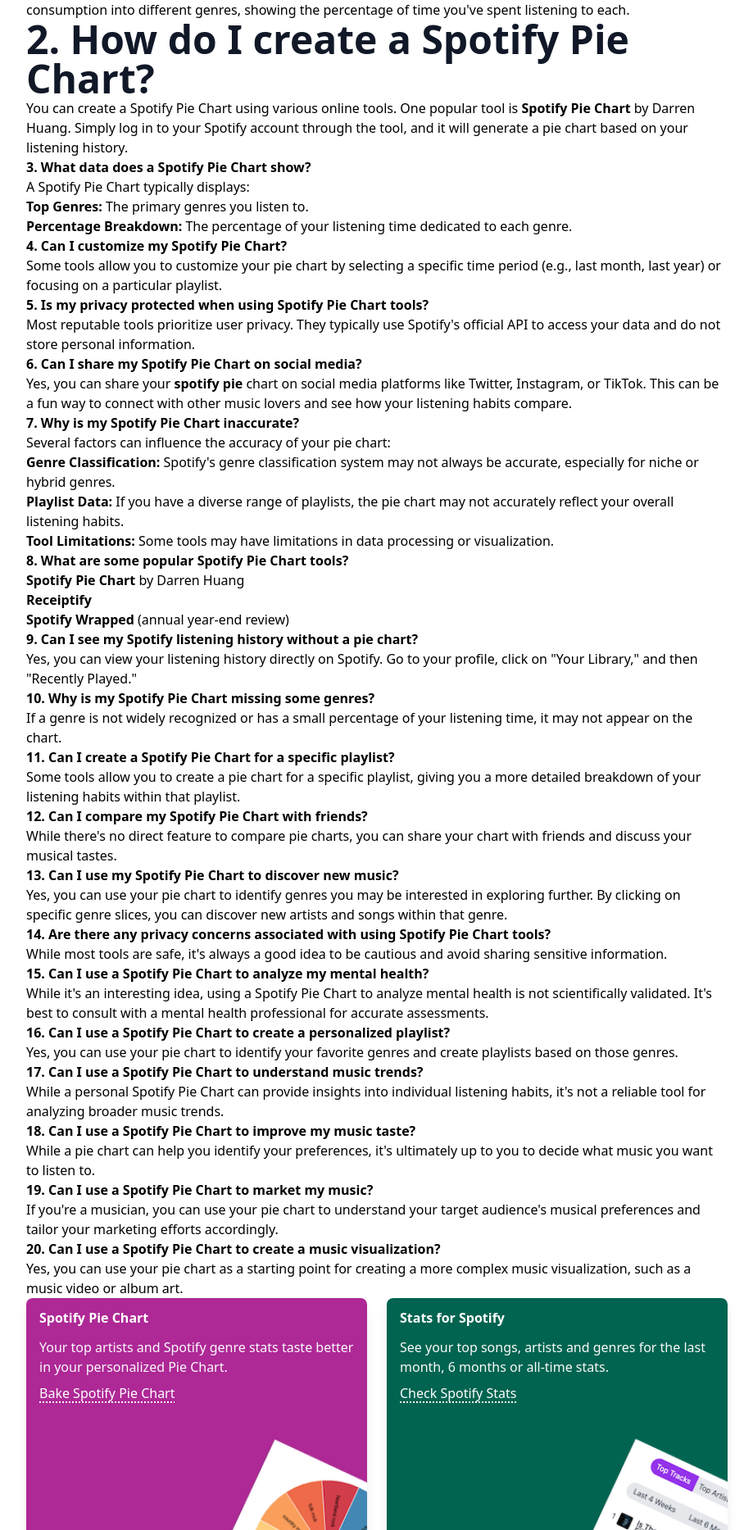
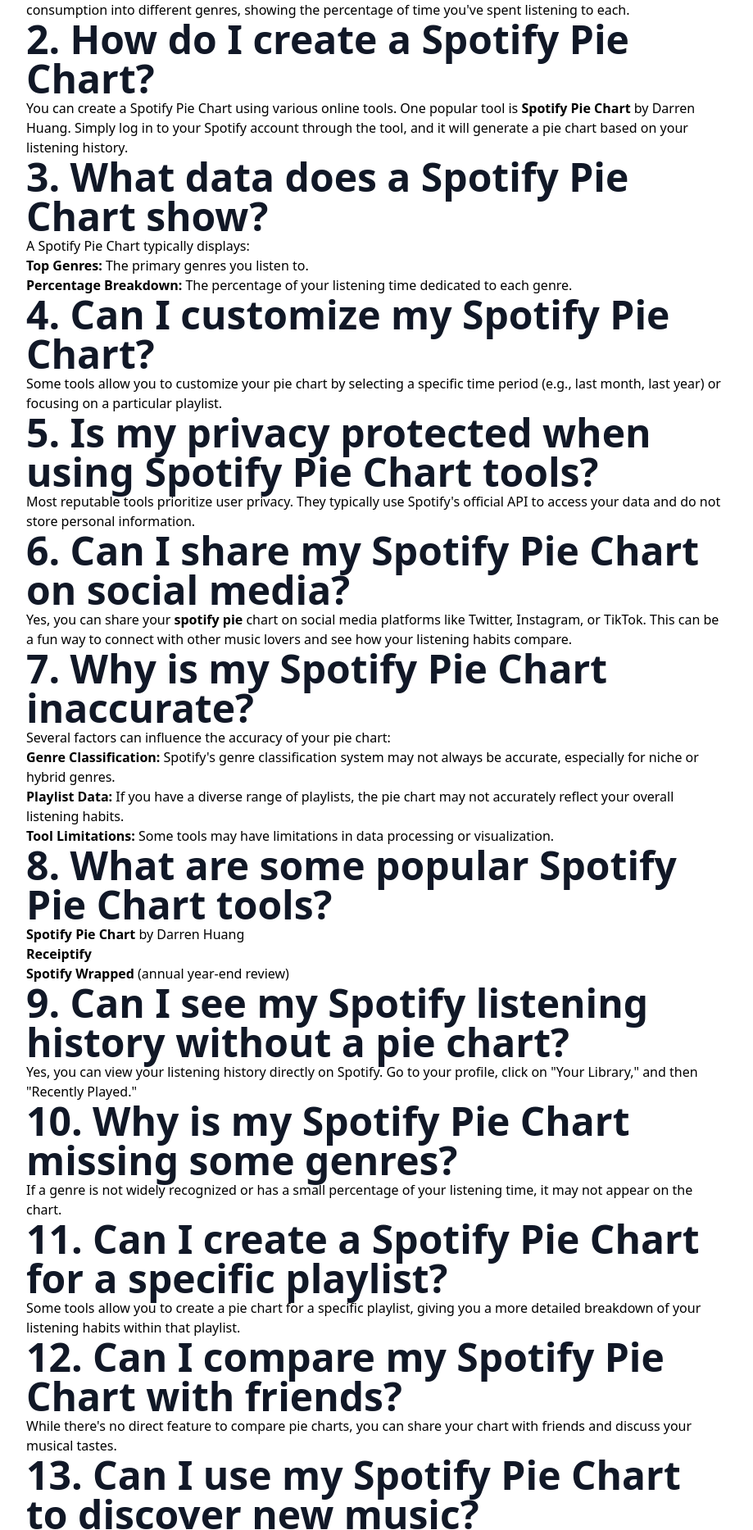
Before and after one commit to TodayMediaHub/todaymediahub.github.io, a Jekyll site: the page built from index.markdown, in a window 1280 px wide. Shown: the part 1732-3599 px from the top of the page at 82% size, without its empty margins (180-1099 px from the left). Built offline with Jekyll 4.4.1, drawn with Linux system fonts in a browser that asks for light colours.

Commit message:
Update home.html
h3

```diff
--- a/_layouts/home.html
+++ b/_layouts/home.html
@@ -118,23 +118,23 @@ This interactive tool allows you to explore your listening habits in detail. You
 <h3 class="text-4xl font-black text-gray-900 sm:text-5xl" data-sourcepos="6:1-7:243"><strong>2. How do I create a Spotify Pie Chart?</strong></h3>
 <p data-sourcepos="6:1-7:243">You can create a Spotify Pie Chart using various online tools. One popular tool is <a href="https://spotifypiechart.github.io/"><strong>Spotify Pie Chart</strong></a> by Darren Huang. Simply log in to your Spotify account through the tool, and it will generate a pie chart based on your listening history.</p>
 
-<h3 data-sourcepos="9:1-10:39"><strong>3. What data does a Spotify Pie Chart show?</strong></h3>
+<h3 class="text-4xl font-black text-gray-900 sm:text-5xl" data-sourcepos="9:1-10:39"><strong>3. What data does a Spotify Pie Chart show?</strong></h3>
 <p data-sourcepos="9:1-10:39">A Spotify Pie Chart typically displays:</p>
 
 <ul data-sourcepos="11:1-13:0">
  	<li data-sourcepos="11:1-11:51"><strong>Top Genres:</strong> The primary genres you listen to.</li>
  	<li data-sourcepos="12:1-13:0"><strong>Percentage Breakdown:</strong> The percentage of your listening time dedicated to each genre.</li>
 </ul>
-<h3 data-sourcepos="14:1-15:152"><strong>4. Can I customize my Spotify Pie Chart?</strong></h3>
+<h3 class="text-4xl font-black text-gray-900 sm:text-5xl" data-sourcepos="14:1-15:152"><strong>4. Can I customize my Spotify Pie Chart?</strong></h3>
 <p data-sourcepos="14:1-15:152">Some tools allow you to customize your pie chart by selecting a specific time period (e.g., last month, last year) or focusing on a particular playlist.</p>
 
-<h3 data-sourcepos="17:1-18:146"><strong>5. Is my privacy protected when using Spotify Pie Chart tools?</strong></h3>
+<h3 class="text-4xl font-black text-gray-900 sm:text-5xl" data-sourcepos="17:1-18:146"><strong>5. Is my privacy protected when using Spotify Pie Chart tools?</strong></h3>
 <p data-sourcepos="17:1-18:146">Most reputable tools prioritize user privacy. They typically use Spotify's official API to access your data and do not store personal information.</p>
 
-<h3 data-sourcepos="20:1-21:195"><strong>6. Can I share my Spotify Pie Chart on social media?</strong></h3>
+<h3 class="text-4xl font-black text-gray-900 sm:text-5xl" data-sourcepos="20:1-21:195"><strong>6. Can I share my Spotify Pie Chart on social media?</strong></h3>
 <p data-sourcepos="20:1-21:195">Yes, you can share your <a href="https://spotifypiechart.github.io/"><strong>spotify pie</strong></a> chart on social media platforms like Twitter, Instagram, or TikTok. This can be a fun way to connect with other music lovers and see how your listening habits compare.</p>
 
-<h3 data-sourcepos="23:1-24:61"><strong>7. Why is my Spotify Pie Chart inaccurate?</strong></h3>
+<h3 class="text-4xl font-black text-gray-900 sm:text-5xl" data-sourcepos="23:1-24:61"><strong>7. Why is my Spotify Pie Chart inaccurate?</strong></h3>
 <p data-sourcepos="23:1-24:61">Several factors can influence the accuracy of your pie chart:</p>
 
 <ul data-sourcepos="25:1-28:0">
@@ -142,46 +142,46 @@ This interactive tool allows you to explore your listening habits in detail. You
  	<li data-sourcepos="26:1-26:134"><strong>Playlist Data:</strong> If you have a diverse range of playlists, the pie chart may not accurately reflect your overall listening habits.</li>
  	<li data-sourcepos="27:1-28:0"><strong>Tool Limitations:</strong> Some tools may have limitations in data processing or visualization.</li>
 </ul>
-<h3 data-sourcepos="29:1-29:53"><strong>8. What are some popular Spotify Pie Chart tools?</strong></h3>
+<h3 class="text-4xl font-black text-gray-900 sm:text-5xl" data-sourcepos="29:1-29:53"><strong>8. What are some popular Spotify Pie Chart tools?</strong></h3>
 <ul data-sourcepos="30:1-33:0">
  	<li data-sourcepos="30:1-30:39"><strong>Spotify Pie Chart</strong> by Darren Huang</li>
  	<li data-sourcepos="31:1-31:16"><a href="https://spotifypiechart.github.io/receiptify/"><strong>Receiptify</strong></a></li>
  	<li data-sourcepos="32:1-33:0"><strong>Spotify Wrapped</strong> (annual year-end review)</li>
 </ul>
-<h3 data-sourcepos="34:1-35:134"><strong>9. Can I see my Spotify listening history without a pie chart?</strong></h3>
+<h3 class="text-4xl font-black text-gray-900 sm:text-5xl" data-sourcepos="34:1-35:134"><strong>9. Can I see my Spotify listening history without a pie chart?</strong></h3>
 <p data-sourcepos="34:1-35:134">Yes, you can view your listening history directly on Spotify. Go to your profile, click on "Your Library," and then "Recently Played."</p>
 
-<h3 data-sourcepos="37:1-38:117"><strong>10. Why is my Spotify Pie Chart missing some genres?</strong></h3>
+<h3 class="text-4xl font-black text-gray-900 sm:text-5xl" data-sourcepos="37:1-38:117"><strong>10. Why is my Spotify Pie Chart missing some genres?</strong></h3>
 <p data-sourcepos="37:1-38:117">If a genre is not widely recognized or has a small percentage of your listening time, it may not appear on the chart.</p>
 
-<h3 data-sourcepos="40:1-41:151"><strong>11. Can I create a Spotify Pie Chart for a specific playlist?</strong></h3>
+<h3 class="text-4xl font-black text-gray-900 sm:text-5xl" data-sourcepos="40:1-41:151"><strong>11. Can I create a Spotify Pie Chart for a specific playlist?</strong></h3>
 <p data-sourcepos="40:1-41:151">Some tools allow you to create a pie chart for a specific playlist, giving you a more detailed breakdown of your listening habits within that playlist.</p>
 
-<h3 data-sourcepos="43:1-44:125"><strong>12. Can I compare my Spotify Pie Chart with friends?</strong></h3>
+<h3 class="text-4xl font-black text-gray-900 sm:text-5xl" data-sourcepos="43:1-44:125"><strong>12. Can I compare my Spotify Pie Chart with friends?</strong></h3>
 <p data-sourcepos="43:1-44:125">While there's no direct feature to compare pie charts, you can share your chart with friends and discuss your musical tastes.</p>
 
-<h3 data-sourcepos="46:1-47:190"><strong>13. Can I use my Spotify Pie Chart to discover new music?</strong></h3>
+<h3 class="text-4xl font-black text-gray-900 sm:text-5xl" data-sourcepos="46:1-47:190"><strong>13. Can I use my Spotify Pie Chart to discover new music?</strong></h3>
 <p data-sourcepos="46:1-47:190">Yes, you can use your pie chart to identify genres you may be interested in exploring further. By clicking on specific genre slices, you can discover new artists and songs within that genre.</p>
 
-<h3 data-sourcepos="49:1-50:106"><strong>14. Are there any privacy concerns associated with using Spotify Pie Chart tools?</strong></h3>
+<h3 class="text-4xl font-black text-gray-900 sm:text-5xl" data-sourcepos="49:1-50:106"><strong>14. Are there any privacy concerns associated with using Spotify Pie Chart tools?</strong></h3>
 <p data-sourcepos="49:1-50:106">While most tools are safe, it's always a good idea to be cautious and avoid sharing sensitive information.</p>
 
 <h2 data-sourcepos="52:1-53:196"><strong>15. Can I use a Spotify Pie Chart to analyze my mental health?</strong></h2>
 <p data-sourcepos="52:1-53:196">While it's an interesting idea, using a Spotify Pie Chart to analyze mental health is not scientifically validated. It's best to consult with a mental health professional for accurate assessments.</p>
 
-<h3 data-sourcepos="55:1-56:108"><strong>16. Can I use a Spotify Pie Chart to create a personalized playlist?</strong></h3>
+<h3 class="text-4xl font-black text-gray-900 sm:text-5xl" data-sourcepos="55:1-56:108"><strong>16. Can I use a Spotify Pie Chart to create a personalized playlist?</strong></h3>
 <p data-sourcepos="55:1-56:108">Yes, you can use your pie chart to identify your favorite genres and create playlists based on those genres.</p>
 
-<h3 data-sourcepos="58:1-59:150"><strong>17. Can I use a Spotify Pie Chart to understand music trends?</strong></h3>
+<h3 class="text-4xl font-black text-gray-900 sm:text-5xl" data-sourcepos="58:1-59:150"><strong>17. Can I use a Spotify Pie Chart to understand music trends?</strong></h3>
 <p data-sourcepos="58:1-59:150">While a personal Spotify Pie Chart can provide insights into individual listening habits, it's not a reliable tool for analyzing broader music trends.</p>
 
-<h3 data-sourcepos="61:1-62:127"><strong>18. Can I use a Spotify Pie Chart to improve my music taste?</strong></h3>
+<h3 class="text-4xl font-black text-gray-900 sm:text-5xl" data-sourcepos="61:1-62:127"><strong>18. Can I use a Spotify Pie Chart to improve my music taste?</strong></h3>
 <p data-sourcepos="61:1-62:127">While a pie chart can help you identify your preferences, it's ultimately up to you to decide what music you want to listen to.</p>
 
-<h3 data-sourcepos="64:1-65:152"><strong>19. Can I use a Spotify Pie Chart to market my music?</strong></h3>
+<h3 class="text-4xl font-black text-gray-900 sm:text-5xl" data-sourcepos="64:1-65:152"><strong>19. Can I use a Spotify Pie Chart to market my music?</strong></h3>
 <p data-sourcepos="64:1-65:152">If you're a musician, you can use your pie chart to understand your target audience's musical preferences and tailor your marketing efforts accordingly.</p>
 
-<h3 data-sourcepos="67:1-68:137"><strong>20. Can I use a Spotify Pie Chart to create a music visualization?</strong></h3>
+<h3 class="text-4xl font-black text-gray-900 sm:text-5xl" data-sourcepos="67:1-68:137"><strong>20. Can I use a Spotify Pie Chart to create a music visualization?</strong></h3>
 <p data-sourcepos="67:1-68:137">Yes, you can use your pie chart as a starting point for creating a more complex music visualization, such as a music video or album art.</p>
 
         <div class="grid sm:grid-cols-2 gap-6">
```
